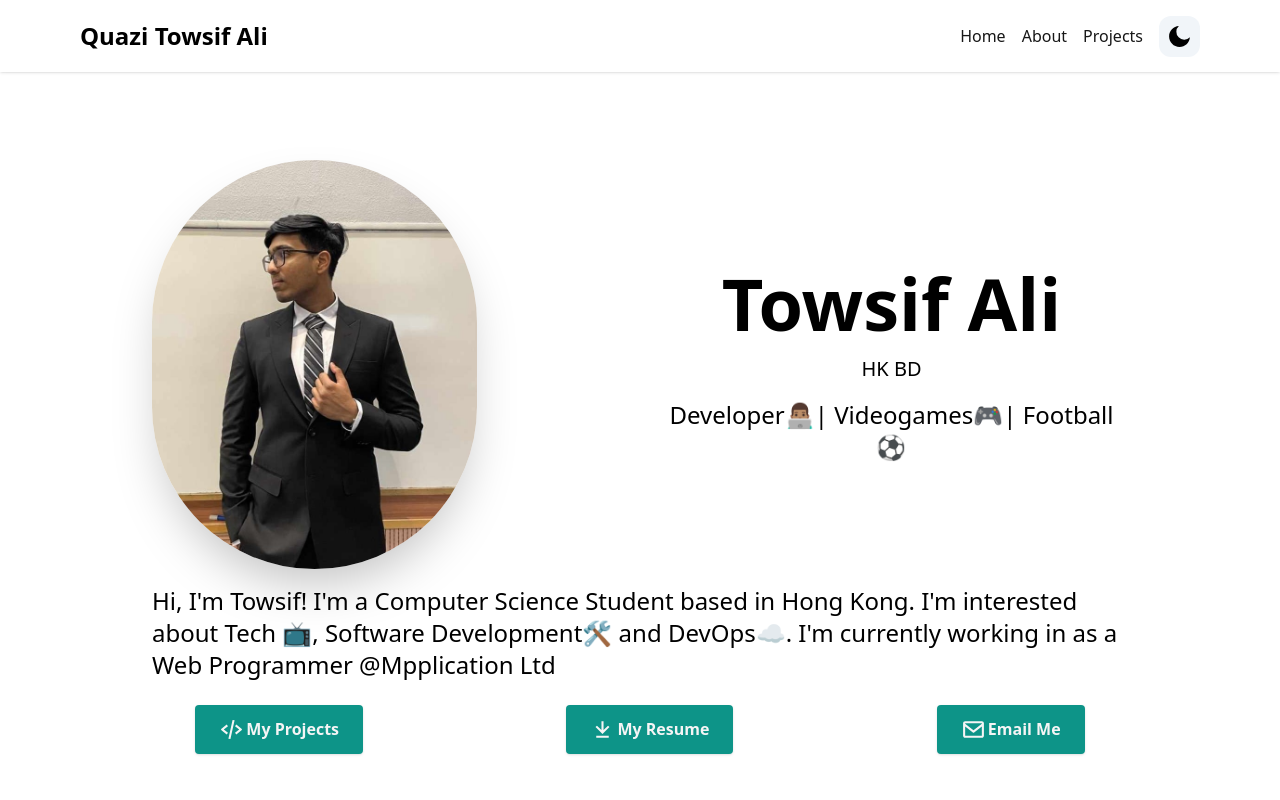
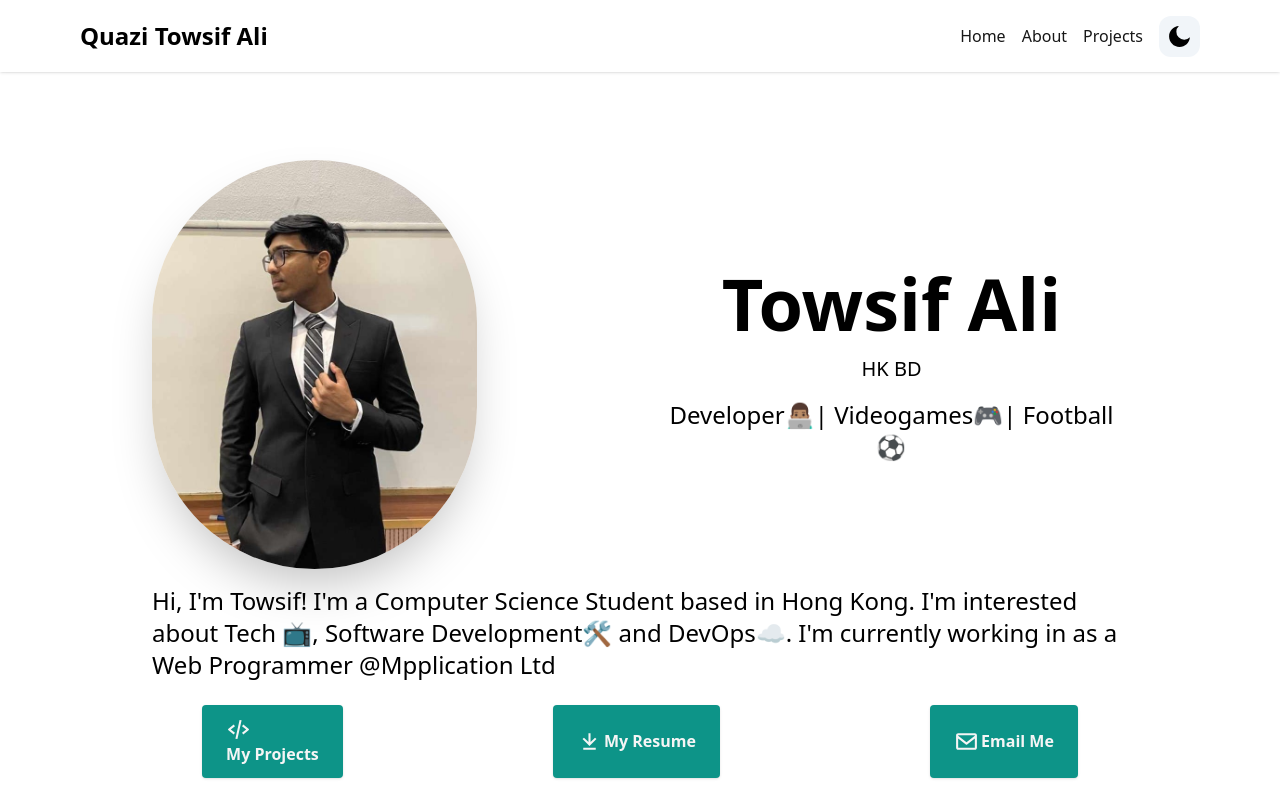
Before and after one commit to towsifali/Portfolio, a Next.js app: page / in a window 1280 px wide. Shown: the top 800 px of the page. Built offline with nearby package versions, Linux system fonts and the light colour scheme.

Commit message:
try span

```diff
--- a/components/HeroSection.tsx
+++ b/components/HeroSection.tsx
@@ -64,8 +64,10 @@ export default function HeroSection() {
           offset={-100}
           duration={500}
         >
-          <BiCodeAlt size={25} className="mr-0.5" />
-          My Projects
+          <span>
+            <BiCodeAlt size={25} className="mr-0.5" />
+            My Projects
+          </span>
         </Link>
         <button
           className="text-neutral-100 font-semibold px-6 py-3 bg-teal-600 rounded shadow hover:bg-teal-700"
```
